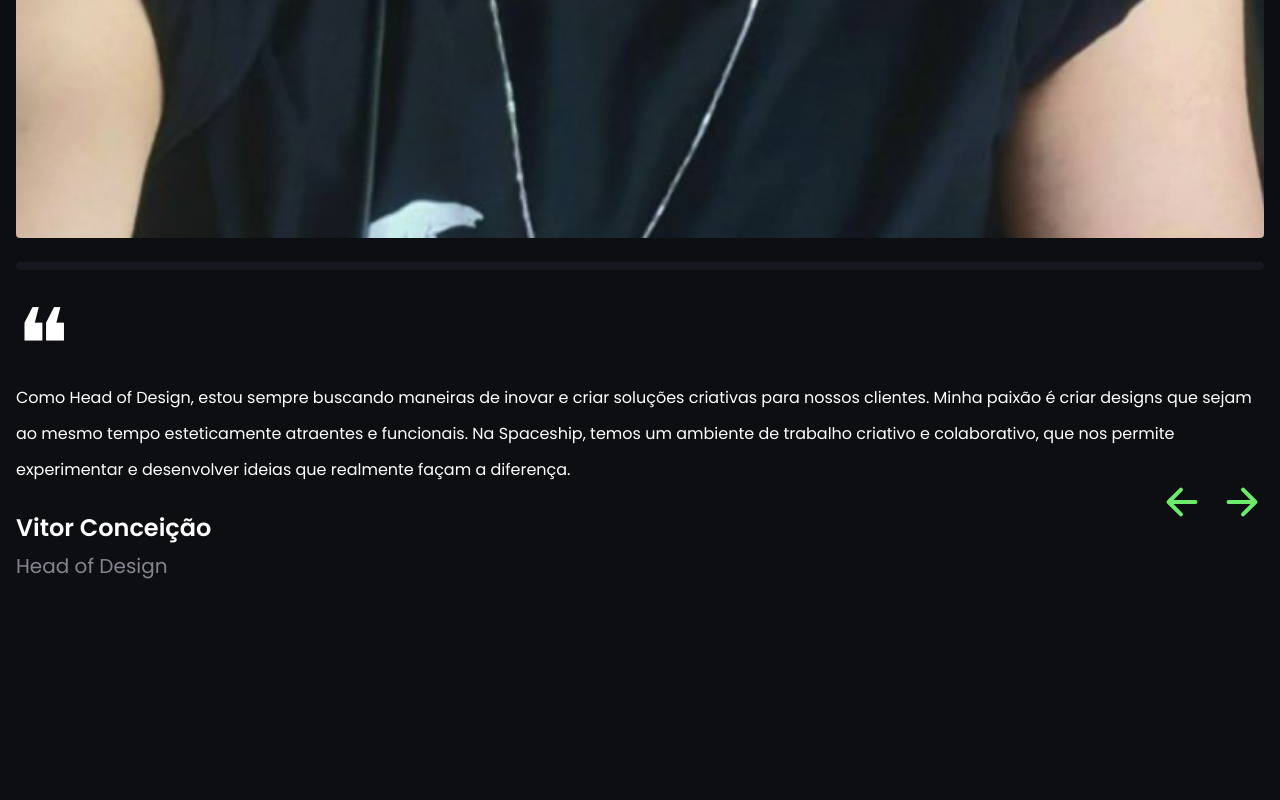
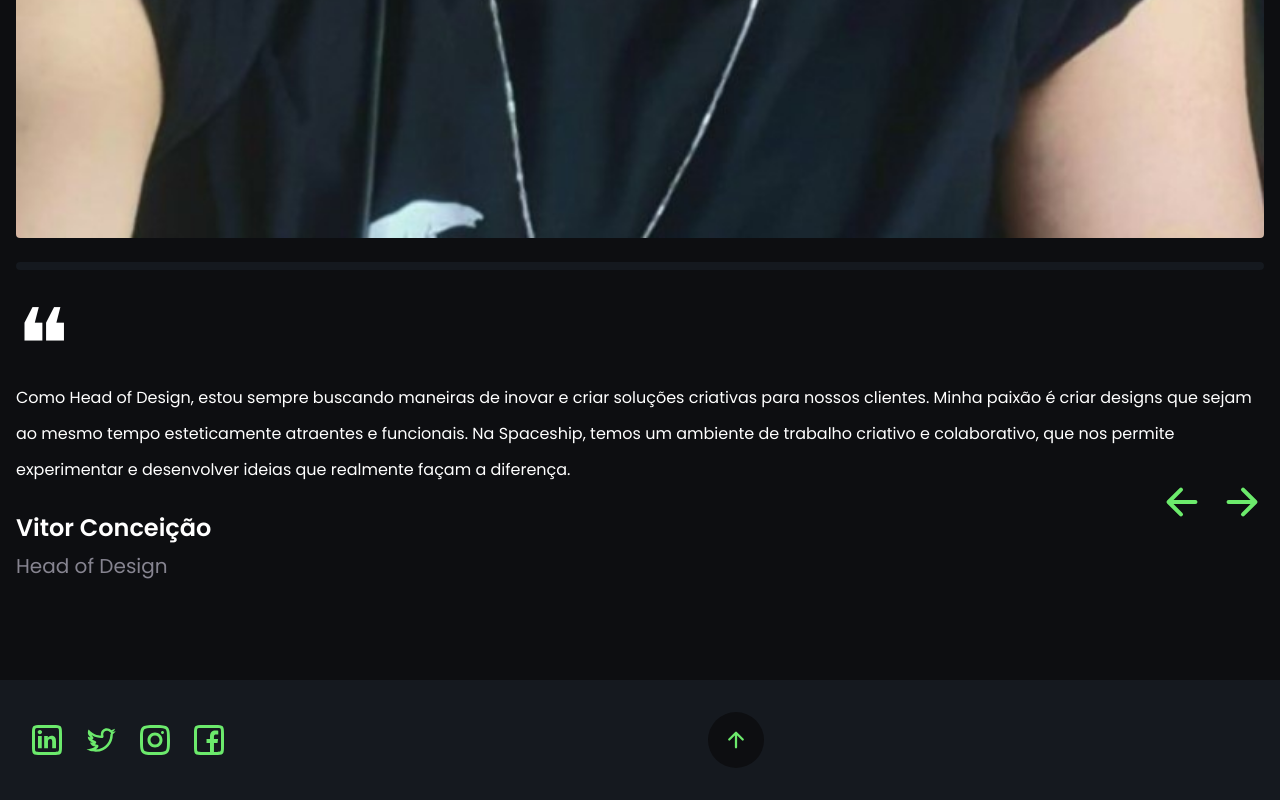
Before and after one commit to CookieYukasan/spaceshipws, a Next.js app: page / in a window 1280 px wide. Shown: the part 2929-3729 px from the top of the page. Before the commit the page ends 3509 px from the top, so only its background shows below. Built offline with nearby package versions, Linux system fonts and the light colour scheme.

Commit message:
finished footer

```diff
--- /dev/null
+++ b/src/app/_components/GoBackButton.tsx
@@ -0,0 +1,21 @@
+'use client'
+
+import { IoArrowUpOutline } from 'react-icons/io5'
+
+export function GoBackButton() {
+  function handleScrollToTop() {
+    window.scrollTo({
+      top: 0,
+      behavior: 'smooth',
+    })
+  }
+
+  return (
+    <div
+      className="mt-8 flex h-[56px] w-[56px] cursor-pointer items-center justify-center rounded-full bg-[#0D0E11] lg:mx-auto lg:mt-0"
+      onClick={handleScrollToTop}
+    >
+      <IoArrowUpOutline size={24} className="text-sp-green" />
+    </div>
+  )
+}
--- a/src/app/page.tsx
+++ b/src/app/page.tsx
@@ -1,4 +1,6 @@
+import { SocialMedia } from '@/components/SocialMedia'
 import Image from 'next/image'
+import { GoBackButton } from './_components/GoBackButton'
 import { OurMission } from './_components/OurMission'
 import { OurTeam } from './_components/OurTeam'
 import { WhatIsSpaceship } from './_components/WhatIsSpaceship'
@@ -20,6 +22,12 @@ export default function Home() {
         <OurMission />
         <OurTeam />
       </main>
+      <footer className="mt-24 bg-[#15191F] p-8 lg:mt-[100px]">
+        <div className="container mx-auto flex flex-col items-center justify-center lg:flex-row">
+          <SocialMedia />
+          <GoBackButton />
+        </div>
+      </footer>
     </>
   )
 }
```
